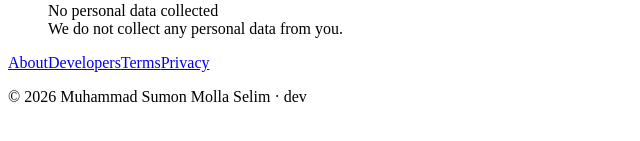
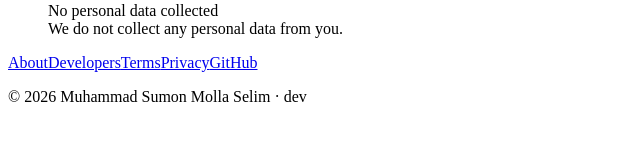
Before and after one commit to SumonMSelim/molla, a React (Vite) app in the folder web/: page / in a window 1280 px wide. Shown: the part 611-752 px from the top of the page, without its empty margins (0-640 px from the left). Built offline with nearby package versions, Linux system fonts and the light colour scheme.

Commit message:
feat(web): link to the source repository from the footer (#76)

```diff
--- a/web/src/pages/Chrome.tsx
+++ b/web/src/pages/Chrome.tsx
@@ -6,6 +6,7 @@ const links = [
   { href: '/app/developers/', label: 'Developers' },
   { href: '/app/terms/', label: 'Terms' },
   { href: '/app/privacy/', label: 'Privacy' },
+  { href: 'https://github.com/SumonMSelim/molla', label: 'GitHub', external: true },
 ] as const
 
 export function Chrome({
@@ -30,9 +31,14 @@ export function Chrome({
         </header>
         <div className="flex-1">{children}</div>
         <footer className="mt-16 flex flex-col gap-3 border-t border-border pt-6 text-xs text-muted-foreground sm:flex-row sm:items-center sm:justify-between">
-          <nav className="flex flex-wrap gap-x-4 gap-y-2" aria-label="Legal">
+          <nav className="flex flex-wrap gap-x-4 gap-y-2" aria-label="Footer">
             {links.map((link) => (
-              <a key={link.href} href={link.href} className="hover:text-foreground">
+              <a
+                key={link.href}
+                href={link.href}
+                className="hover:text-foreground"
+                {...('external' in link ? { target: '_blank', rel: 'noopener noreferrer' } : {})}
+              >
                 {link.label}
               </a>
             ))}
```
Also changed, not shown: 1 other file (tests, documents, lock files or other folders).
